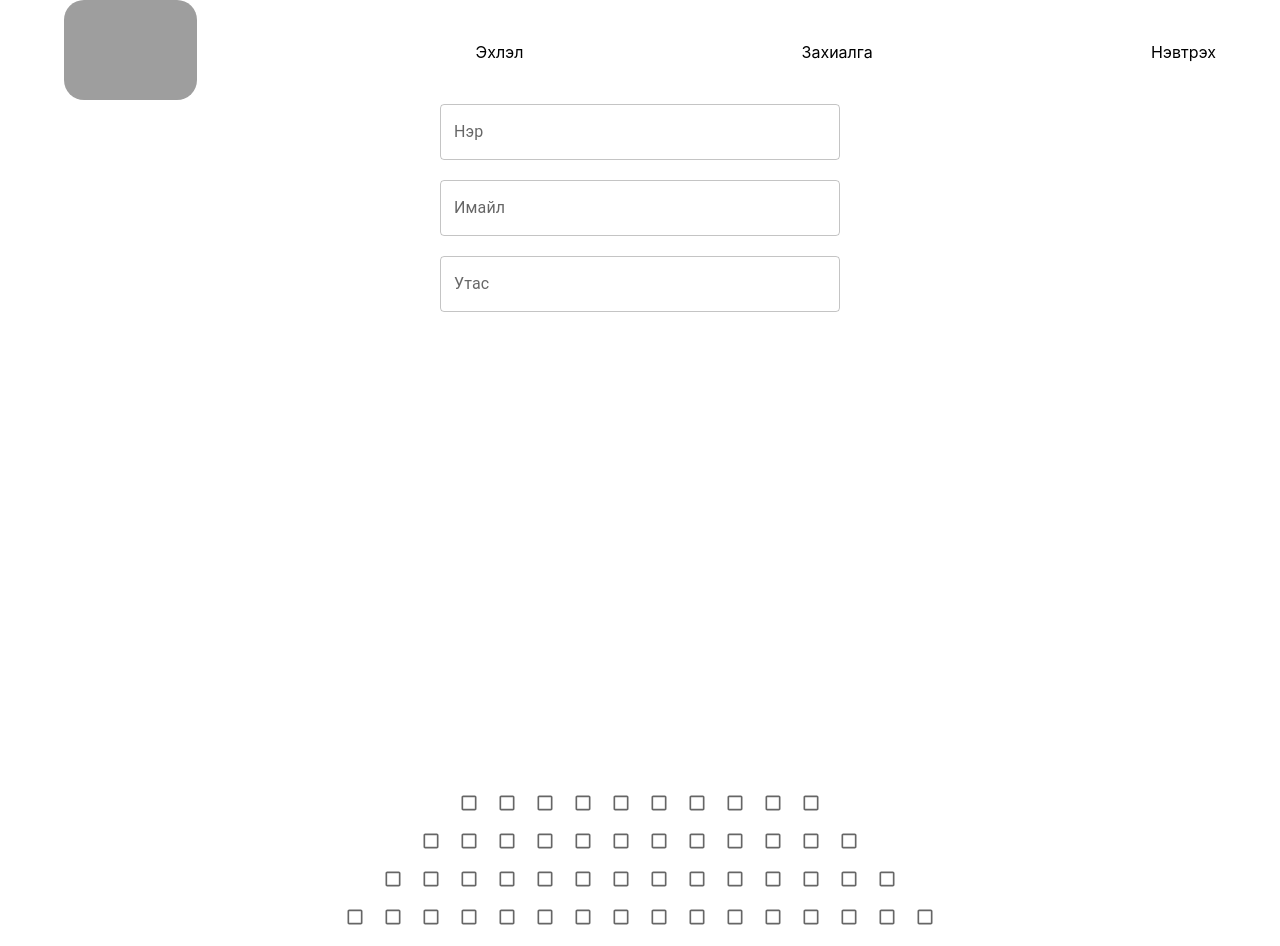
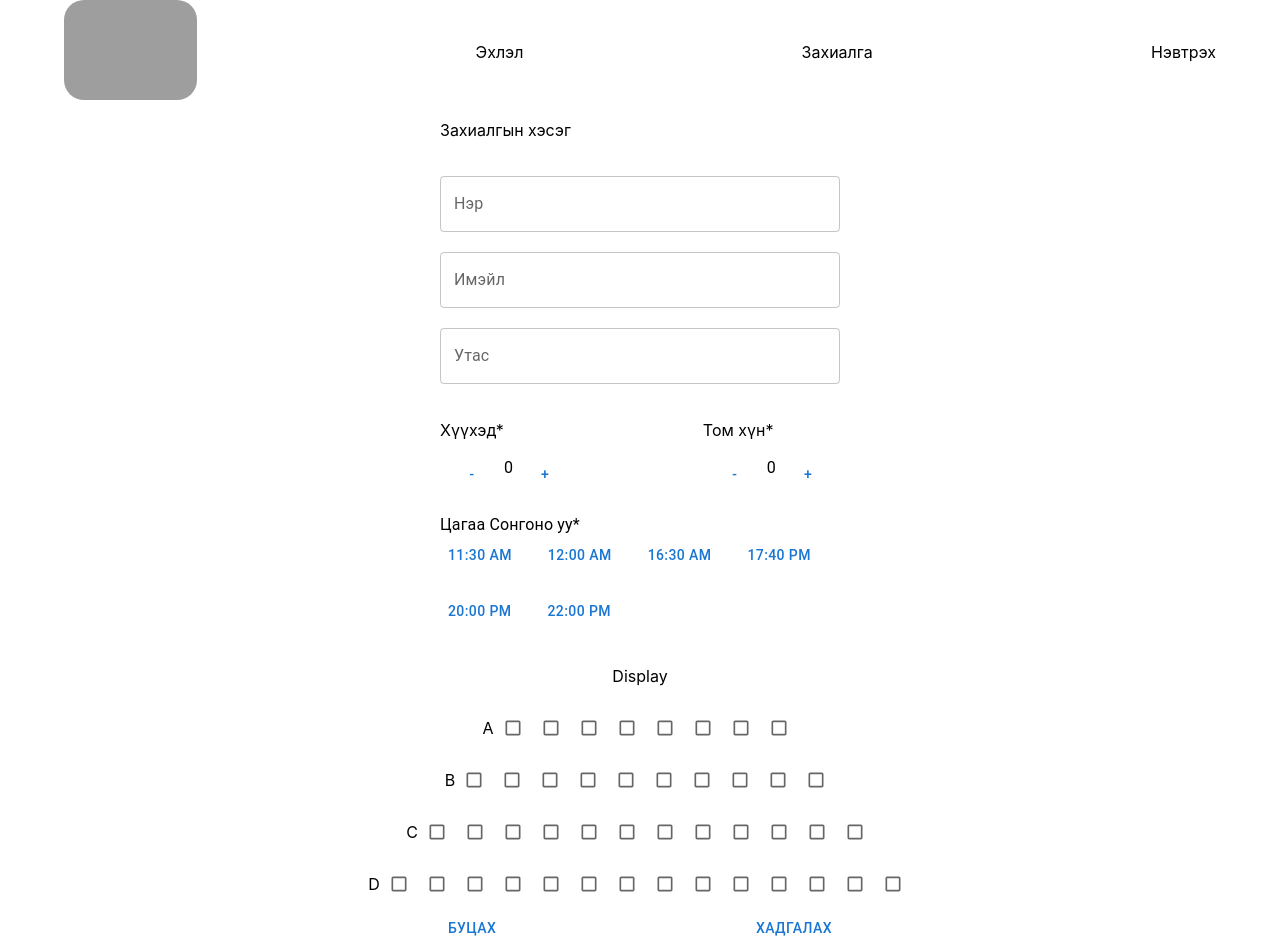
Before and after one commit to Surneke/MovieWeb, a React (Create React App) app: page /order in a window 1280 px wide. Built offline with nearby package versions, Linux system fonts and the light colour scheme; grey boxes are pictures that could not be loaded.

Commit message:
hicheel deer joohon ym hiiw

```diff
--- a/src/components/CountButton.js
+++ b/src/components/CountButton.js
@@ -1,6 +1,9 @@
 import { Box, Button, Typography } from "@mui/material";
+import { useState } from "react";
 
 export const CountButton =() => {
+    let [count,setCount] = useState(0);
+    let [count1,setCount1] = useState(0);
     return (
         <Box
             display="flex"
@@ -10,17 +13,17 @@ export const CountButton =() => {
           <Box>
             <p>Хүүхэд*</p>
             <Box display="flex">
-                <Button>-</Button>
-                <Typography>0</Typography>
-                <Button>+</Button>
+                <Button onClick={() => setCount(count-1)}>-</Button>
+                <Typography>{count}</Typography>
+                <Button onClick={() => setCount(count+1)} >+</Button>
              </Box>
           </Box>
           <Box>
             <p>Том хүн*</p>
             <Box display="flex" >
-                <Button>-</Button>
-                <Typography>0</Typography>
-                <Button>+</Button>
+                <Button onClick={() => setCount1(count1-1)}>-</Button>
+                <Typography>{count1}</Typography>
+                <Button onClick={() => setCount1(count1+1)}>+</Button>
              </Box>
           </Box>
      </Box>
--- a/src/components/Seat.js
+++ b/src/components/Seat.js
@@ -1,35 +1,50 @@
 import { Box, Button, Typography } from "@mui/material";
 import Checkbox from "@mui/material/Checkbox";
-// import { useState } from "react";
+import { useState } from "react";
 
 export const Seat = () => {
-
-  const SuudalA = new Array(8).fill(0)
-  const SuudalB = new Array(10).fill(0)
-  const SuudalC = new Array(12).fill(0)
-  const SuudalD = new Array(14).fill(0)
+  const [checked, setChecked] = useState([]);
+  const [seat, setSeat] = useState([])
+  const SuudalA = new Array(8).fill(0);
+  const SuudalB = new Array(10).fill(0);
+  const SuudalC = new Array(12).fill(0);
+  const SuudalD = new Array(14).fill(0);
 
   const label = { inputProps: { "aria-label": "Checkbox demo" } };
-
-    return (
-        <Box
-        display="flex"
-        flexDirection="column"
-        alignItems="center"
-      >
-        <Typography variant="h4">Дэлгэц</Typography>
-       <Box display='flex'> <p>A</p>
-           {SuudalA.map((el,i) =>
-           <Checkbox {...label}
-                value={i+1}
-                size="small"
-                color="secondary"
-                onChange= {() => console.log(i)}
-                /> )}
-        </Box>
-       <Box display='flex'> <p>B</p> {SuudalB.map((el) =>  <Checkbox {...label} size="small"  color="secondary" /> )}</Box>
-       <Box display='flex'> <p>C</p>  {SuudalC.map((el) =>  <Checkbox {...label} size="small"  color="secondary" /> )}</Box>
-       <Box display='flex'> <p>D</p>  {SuudalD.map((el) =>  <Checkbox {...label} size="small"  color="secondary" /> )}</Box>
+  const getSeatNum = (e, i)=>{
+    const {id} = e.target
+    setSeat([...seat, {row: id, col: i+1}])
+  }
+  console.log(seat);
+  return (
+    <Box display="flex" flexDirection="column" alignItems="center">
+      <Box display="flex">
+        <p>A</p>
+        {SuudalA.map((el, i) => (
+          <Checkbox id="A" {...label} onClick={(e)=>getSeatNum(e, i)} size="small" />
+        ))}
       </Box>
-    )
-}
+      <Box display="flex">
+        {" "}
+        <p>B</p>{" "}
+        {SuudalB.map((el) => (
+          <Checkbox {...label} size="small" />
+        ))}
+      </Box>
+      <Box display="flex">
+        {" "}
+        <p>C</p>{" "}
+        {SuudalC.map((el) => (
+          <Checkbox {...label} size="small" />
+        ))}
+      </Box>
+      <Box display="flex">
+        {" "}
+        <p>D</p>{" "}
+        {SuudalD.map((el) => (
+          <Checkbox {...label} size="small" />
+        ))}
+      </Box>
+    </Box>
+  );
+};
--- a/src/components/Time.js
+++ b/src/components/Time.js
@@ -1,7 +1,14 @@
 import { Box, Button,Grid, Typography } from "@mui/material";
+import { useState } from "react";
 
 export const Time = () => {
+    const [getTime, setGetTime] = useState('')
     const MyButton =['11:30 AM',"12:00 AM", '16:30 AM', '17:40 PM','20:00 PM','22:00 PM']
+    const getTimeFunction=(e)=>{
+        const {id} = e.target
+        setGetTime(id)
+    }
+    console.log(getTime);
     return (
         <Box
             width="400px"
@@ -12,7 +19,7 @@ export const Time = () => {
                 container
                 gap="20px"
             >
-                    {MyButton.map((el) => <Grid item><Button>{el}</Button></Grid>)}
+                    {MyButton.map((el, i) => <Grid item><Button id={el} onClick={(e)=> getTimeFunction(e)} key={i}>{el}</Button></Grid>)}
             </Grid>
         </Box>
     )
--- a/src/pages/about.js
+++ b/src/pages/about.js
@@ -9,8 +9,12 @@ export const About = () => {
   console.log();
   return (
     <Container>
-      <Box display="flex" gap="30px">
-        <img height="800px" alt="logo" src={state.img} />
+      <Box
+        gap="30px"
+        height='400px'
+        width='100%'
+      >
+        <img height="100%" width='100%' alt="logo" src={state.img} />
         <Box
           display="flex"
           justifyContent="center"
--- a/src/pages/order.js
+++ b/src/pages/order.js
@@ -1,16 +1,26 @@
-import { Box, Button, Grid, TextField, Typography } from "@mui/material";
-import Checkbox from "@mui/material/Checkbox";
+import { Box, Button, TextField } from "@mui/material";
+import { CountButton } from "../components/CountButton";
+import { Time } from '../components/Time'
 import { useState } from "react";
+import { Seat } from "../components/Seat";
 export const Order = () => {
-
-  const [seatNumber,setSeatNumber] = useState({})
-
+  const [userDetails, setUserDetails] = useState({
+    name:'',
+    email:'',
+    phoneNumber: ''
+  })
+  const handleUseInfo = (e)=>{
+    const {name, value} = e.target
+    setUserDetails({...userDetails, [name]:value})
+  }
+  console.log(userDetails);
   const SuudalA = new Array(10).fill('')
   const SuudalB = new Array(12).fill(0)
   const SuudalC = new Array(14).fill(0)
   const SuudalD = new Array(16).fill(0)
 
   const label = { inputProps: { "aria-label": "Checkbox demo" } };
+
   return (
     <Box
       display="flex"
@@ -24,38 +34,57 @@ export const Order = () => {
         flexDirection="column"
         gap="20px"
         sx={{
-          height: "600px",
           width: "400px",
         }}
       >
-        <TextField id="outlined-basic" label="Нэр" variant="outlined" />
-        <TextField id="outlined-basic" label="Имайл" variant="outlined" />
-        <TextField id="outlined-basic" label="Утас" variant="outlined" />
+        <p>Захиалгын хэсэг</p>
+        <TextField
+            id="outlined-basic"
+            value={userDetails.name}
+            onChange={(e)=> handleUseInfo(e)}
+            name="name"
+            variant="outlined"
+            label='Нэр'
+        />
+        <TextField
+            id="outlined-basic"
+            value={userDetails.email}
+            onChange={(e)=> handleUseInfo(e)}
+            name="email"
+            variant="outlined"
+            label='Имэйл'
+        />
+        <TextField
+            id="outlined-basic"
+            value={userDetails.phoneNumber}
+            onChange={(e)=> handleUseInfo(e)}
+            name="phoneNumber"
+            variant="outlined"
+            label='Утас'
+        />
       </Box>
-      <Box>
-          <Button></Button>
-          <Typography></Typography>
-          <Button></Button>
-      </Box>
+      <CountButton/>
+      <Time/>
       <Box
         display="flex"
         flexDirection="column"
         justifyContent="center"
         alignItems="center"
       >
-       <Box>
-           {SuudalA.map((el,i) =>
-           <Checkbox {...label}
-                value={i+1}
-                size="small"
-                color="secondary"
-                onChange= {() => console.log(i)}
-                /> )}
-        </Box>
-       <Box> {SuudalB.map((el) =>  <Checkbox {...label} size="small"  color="secondary" /> )}</Box>
-       <Box> {SuudalC.map((el) =>  <Checkbox {...label} size="small"  color="secondary" /> )}</Box>
-       <Box> {SuudalD.map((el) =>  <Checkbox {...label} size="small"  color="secondary" /> )}</Box>
+         <p>Display</p>
+       <Seat/>
+      <Box
+        display='flex'
+        justifyContent='space-between'
+        sx={{
+          width: '400px'
+        }}
+      >
+        <Button > Буцах </Button>
+        <Button > Хадгалах </Button>
       </Box>
+      </Box>
+
     </Box>
   );
 };
```
Also changed, not shown: src/context/SaveContext.js (added, +16 -0 lines).
